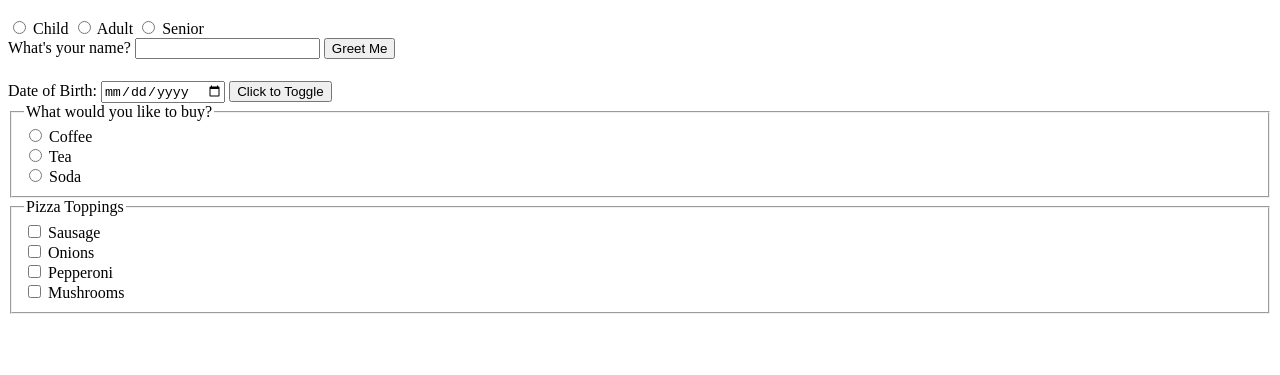
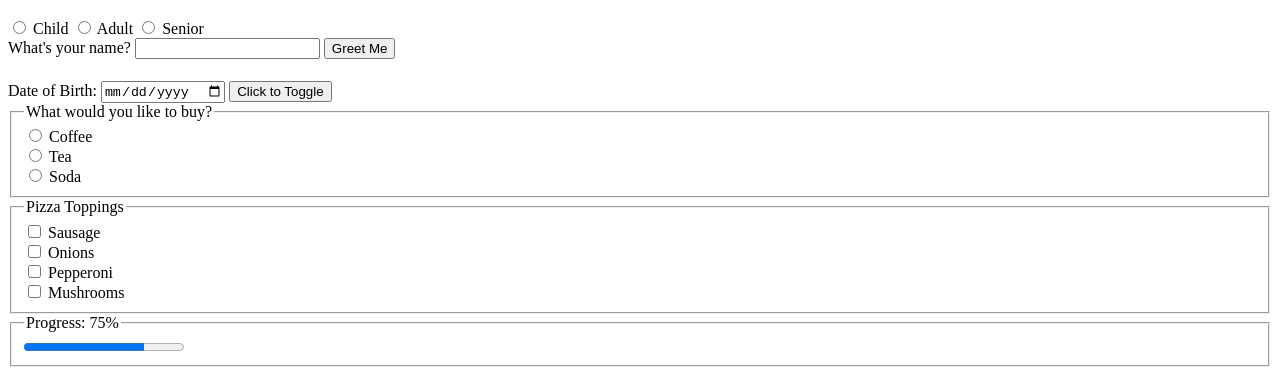
Before and after one commit to e-meyer/the-odin-project, a plain HTML site: page Fullstack JavaScript/intermediate-html-and-css/forms/form-element.html in a window 1280 px wide. Shown: the part 615-990 px from the top of the page. Before the commit the page ends 937 px from the top, so only its background shows below. Drawn offline with Linux system fonts and the light colour scheme.

Commit message:
Add progress bar fieldset, some other elements and applied styling

```diff
--- a/Fullstack JavaScript/intermediate-html-and-css/forms/form-element.html
+++ b/Fullstack JavaScript/intermediate-html-and-css/forms/form-element.html
@@ -140,6 +140,10 @@
 
     </fieldset>
 
+    <fieldset>
+        <legend>Progress: 75%</legend>
 
+        <progress max="100" value="75">75/100</progress>
+    </fieldset>
 </body>
 </html>
```
